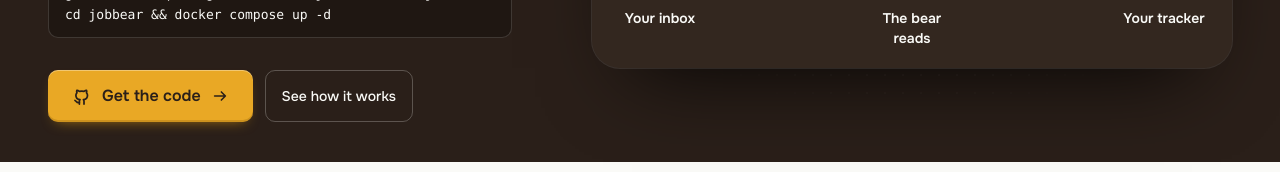
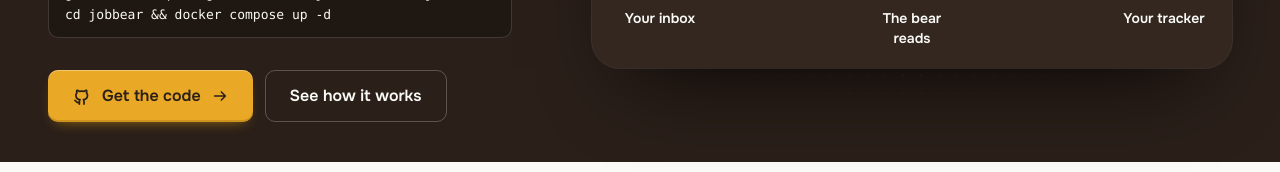
Before and after one commit to benjaminbelloeil/jobbear, a React (Vite) app in the folder frontend/: page / in a window 1280 px wide. Shown: the part 707-879 px from the top of the page. Built offline with nearby package versions, Linux system fonts and the light colour scheme; no server answers.

Commit message:
fix(frontend): outlined large buttons match the solid button size

```diff
--- a/frontend/src/index.css
+++ b/frontend/src/index.css
@@ -83,22 +83,31 @@
     box-shadow: 0 1px 2px rgb(42 31 25 / 0.06);
   }
 
+  /* Outlined variants come before .btn-lg so the size class wins over their base .btn size. */
+  .btn-outline-light {
+    @apply btn border border-birch/25 text-birch-50 hover:border-birch/50 hover:bg-birch/10;
+  }
+  .btn-outline-dark {
+    @apply btn border-2 border-bark/80 text-bark hover:bg-bark hover:text-honey;
+  }
+
   /* Marketing sizes: bigger, heavier, and they lift a little on hover. App screens keep
      the compact .btn sizes above. */
   .btn-lg {
     @apply gap-2.5 px-6 py-3.5 text-base font-semibold;
+  }
+  /* Borders add height, so outlined large buttons trim their padding to match the solid ones. */
+  .btn-lg.btn-outline-light {
+    @apply py-[13px];
+  }
+  .btn-lg.btn-outline-dark {
+    @apply py-3;
   }
   .btn-lift {
     @apply ease-arrive transition duration-200 hover:-translate-y-0.5 active:translate-y-0 motion-reduce:transform-none;
   }
   .btn-primary.btn-lift {
     box-shadow: 0 12px 28px -14px rgb(42 31 25 / 0.7);
-  }
-  .btn-outline-light {
-    @apply btn border border-birch/25 text-birch-50 hover:border-birch/50 hover:bg-birch/10;
-  }
-  .btn-outline-dark {
-    @apply btn border-2 border-bark/80 text-bark hover:bg-bark hover:text-honey;
   }
 
   /* Fields are birch paper pressed into the panel: warm fill and a soft inner shadow at
```
